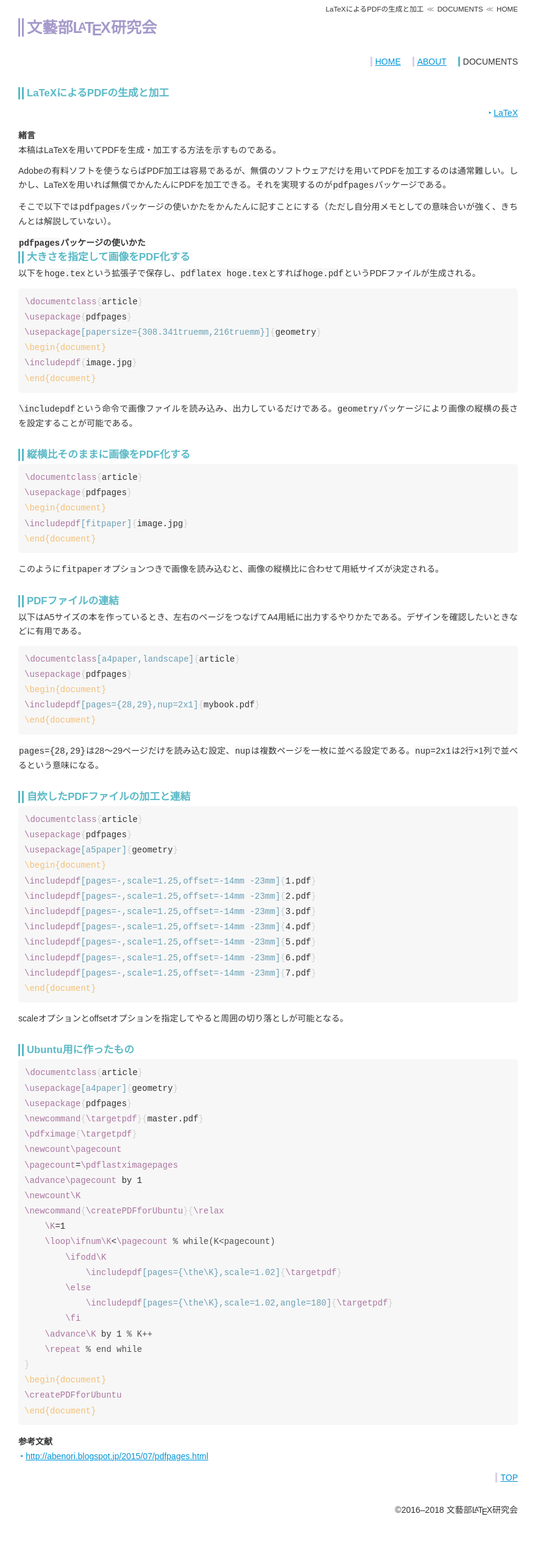
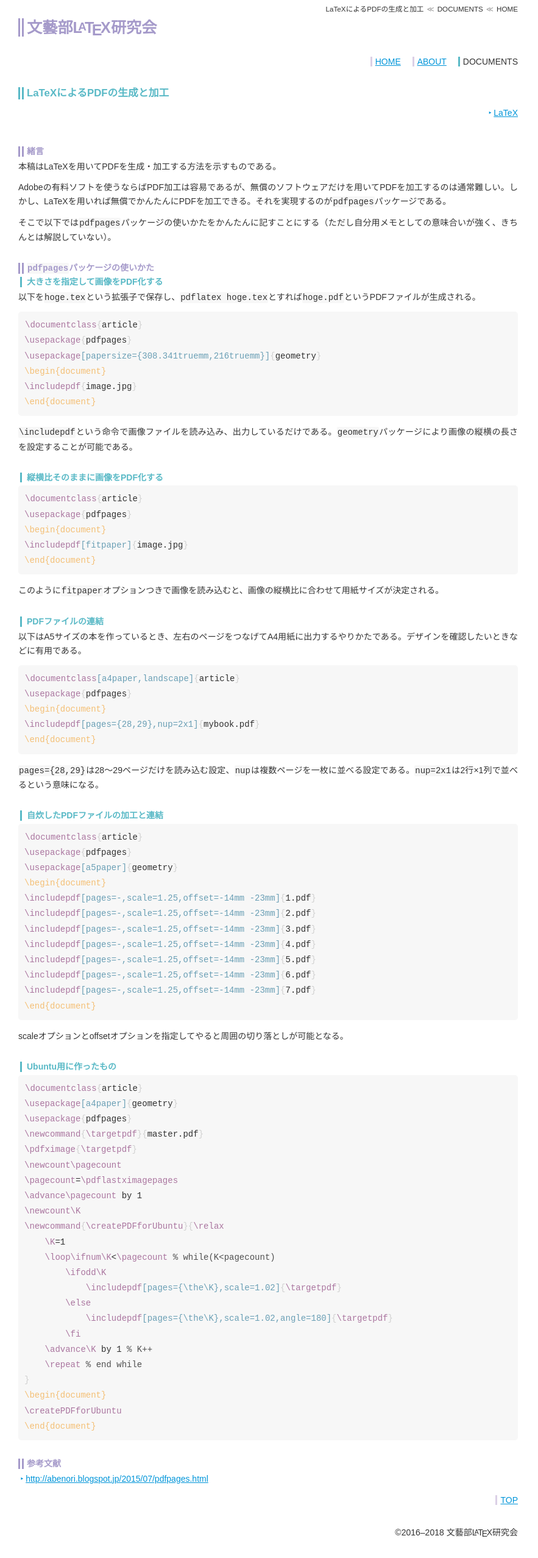
Before and after one commit to qdaibungei/latex, a Jekyll site: the page built from docs/_posts/2017-09-27-pdfpages.md, in a window 1280 px wide. Shown: the whole page at 61% size, without its empty margins (0-883 px from the left). Built offline with Jekyll 4.4.1, drawn with Linux system fonts in a browser that asks for light colours; our own code applies the rules of GitHub Pages for plain Markdown files; before the commit the page ends 2518 px from its top, so only the background shows below that.

````diff
--- a/docs/_posts/2017-09-27-pdfpages.md
+++ b/docs/_posts/2017-09-27-pdfpages.md
@@ -3,15 +3,15 @@ title: LaTeXによるPDFの生成と加工
 tags: LaTeX
 ---
 
-# 緒言
+### 緒言
 本稿はLaTeXを用いてPDFを生成・加工する方法を示すものである。
 
 Adobeの有料ソフトを使うならばPDF加工は容易であるが、無償のソフトウェアだけを用いてPDFを加工するのは通常難しい。しかし、LaTeXを用いれば無償でかんたんにPDFを加工できる。それを実現するのが`pdfpages`パッケージである。
 
 そこで以下では`pdfpages`パッケージの使いかたをかんたんに記すことにする（ただし自分用メモとしての意味合いが強く、きちんとは解説していない）。
 
-# `pdfpages`パッケージの使いかた
-## 大きさを指定して画像をPDF化する
+### `pdfpages`パッケージの使いかた
+#### 大きさを指定して画像をPDF化する
 以下を`hoge.tex`という拡張子で保存し、`pdflatex hoge.tex`とすれば`hoge.pdf`というPDFファイルが生成される。
 
 ```tex
@@ -26,7 +26,7 @@ Adobeの有料ソフトを使うならばPDF加工は容易であるが、無償
 `\includepdf`という命令で画像ファイルを読み込み、出力しているだけである。`geometry`パッケージにより画像の縦横の長さを設定することが可能である。
 
 
-## 縦横比そのままに画像をPDF化する
+#### 縦横比そのままに画像をPDF化する
 ```tex
 \documentclass{article}
 \usepackage{pdfpages}
@@ -37,7 +37,7 @@ Adobeの有料ソフトを使うならばPDF加工は容易であるが、無償
 
 このように`fitpaper`オプションつきで画像を読み込むと、画像の縦横比に合わせて用紙サイズが決定される。
 
-## PDFファイルの連結
+#### PDFファイルの連結
 以下はA5サイズの本を作っているとき、左右のページをつなげてA4用紙に出力するやりかたである。デザインを確認したいときなどに有用である。
 
 ```tex
@@ -50,7 +50,7 @@ Adobeの有料ソフトを使うならばPDF加工は容易であるが、無償
 
 `pages={28,29}`は28～29ページだけを読み込む設定、`nup`は複数ページを一枚に並べる設定である。`nup=2x1`は2行×1列で並べるという意味になる。
 
-## 自炊したPDFファイルの加工と連結
+#### 自炊したPDFファイルの加工と連結
 
 ```tex
 \documentclass{article}
@@ -69,7 +69,7 @@ Adobeの有料ソフトを使うならばPDF加工は容易であるが、無償
 
 scaleオプションとoffsetオプションを指定してやると周囲の切り落としが可能となる。
 
-## Ubuntu用に作ったもの
+#### Ubuntu用に作ったもの
 
 ```tex
 \documentclass{article}
@@ -97,5 +97,5 @@ scaleオプションとoffsetオプションを指定してやると周囲の切
 \end{document}
 ```
 
-# 参考文献
+### 参考文献
 * <http://abenori.blogspot.jp/2015/07/pdfpages.html>
````
